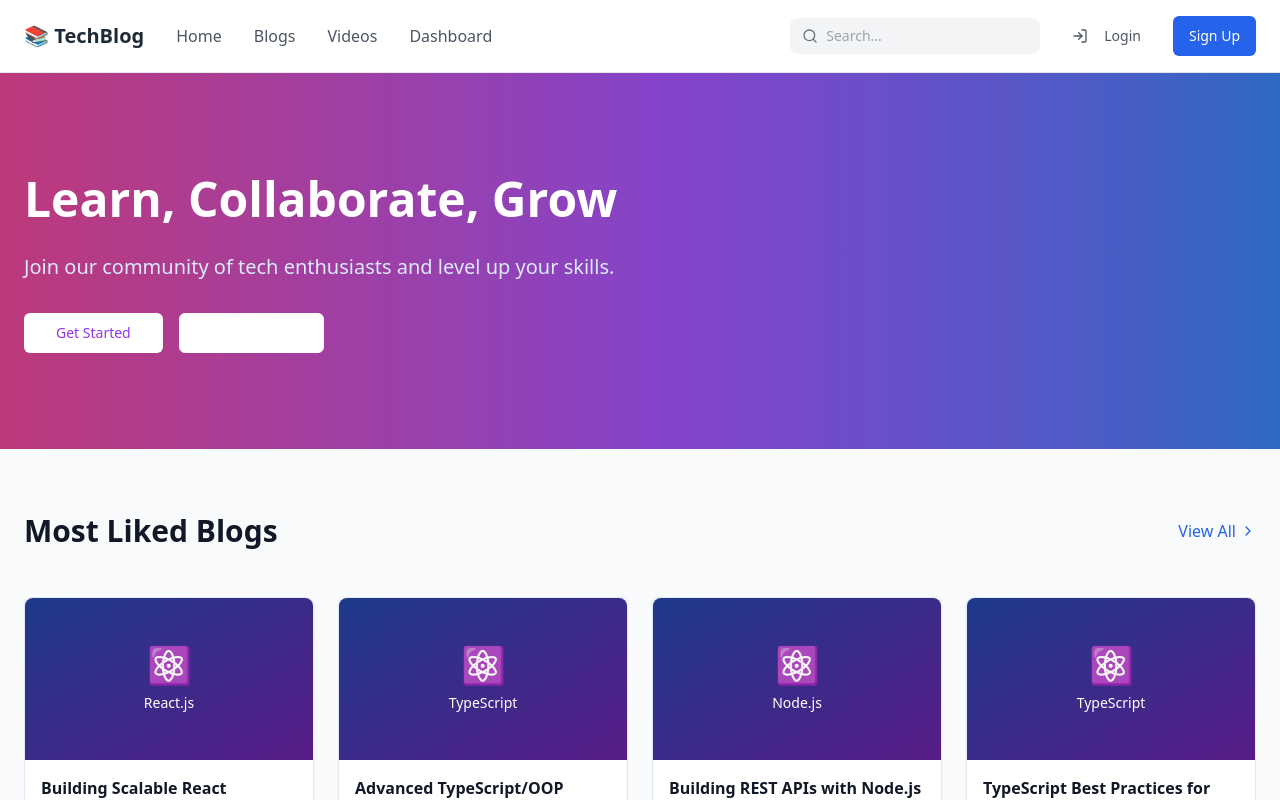
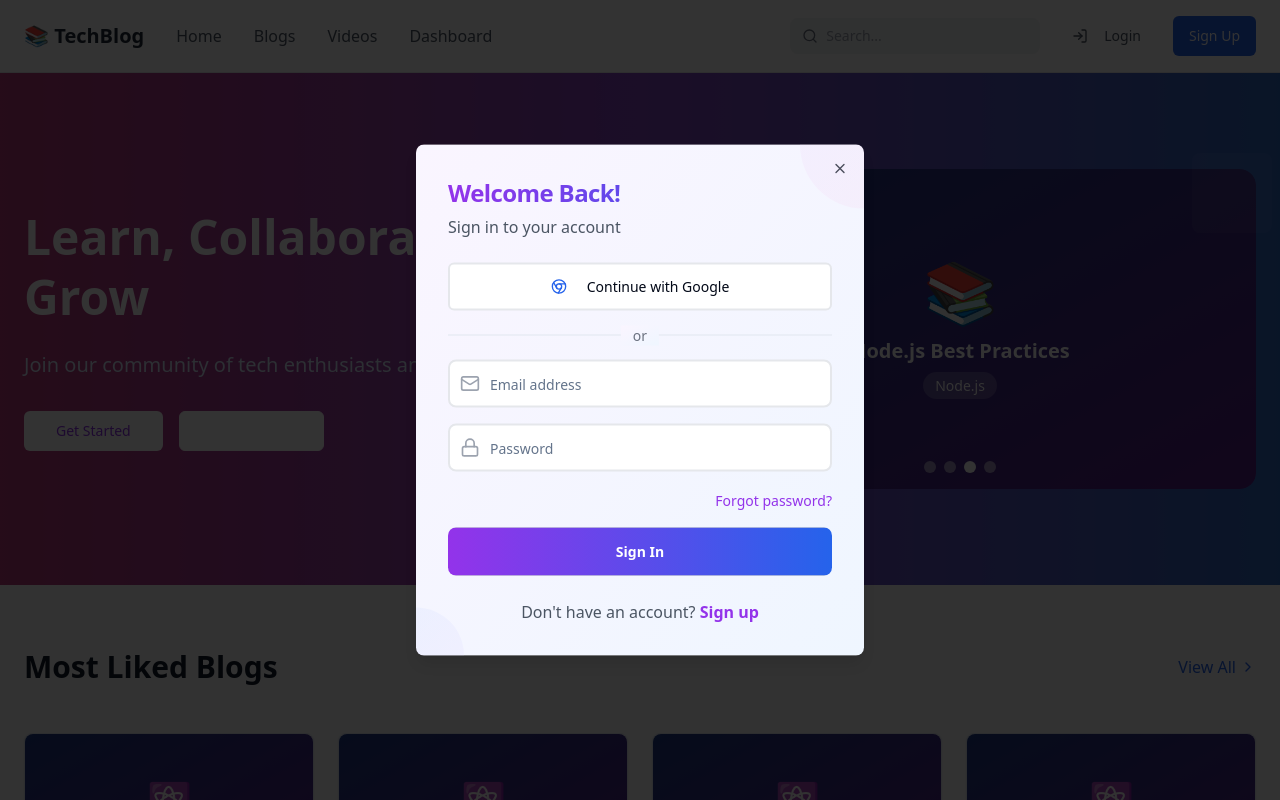
Before and after one commit to Mrinal-01/Tech-Blog-UI-Lovable, a React (Vite) app: page / in a window 1280 px wide. Both pictures are taken after a click on the button "Login". Shown: the top 800 px of the page. Built offline with nearby package versions, Linux system fonts and the light colour scheme.

Commit message:
Add image slider and login/signup popup
Implemented an animated image slider for recent blogs and a UI-decorated login/signup popup with Google login.

```diff
--- a/package.json
+++ b/package.json
@@ -30,7 +30,7 @@
     "@radix-ui/react-radio-group": "^1.2.0",
     "@radix-ui/react-scroll-area": "^1.1.0",
     "@radix-ui/react-select": "^2.1.1",
-    "@radix-ui/react-separator": "^1.1.0",
+    "@radix-ui/react-separator": "^1.1.7",
     "@radix-ui/react-slider": "^1.2.0",
     "@radix-ui/react-slot": "^1.1.0",
     "@radix-ui/react-switch": "^1.1.0",
--- /dev/null
+++ b/src/components/AuthModal.tsx
@@ -0,0 +1,139 @@
+
+import { useState } from "react";
+import { Dialog, DialogContent, DialogHeader, DialogTitle } from "@/components/ui/dialog";
+import { Button } from "@/components/ui/button";
+import { Input } from "@/components/ui/input";
+import { Separator } from "@/components/ui/separator";
+import { Mail, Lock, User, Chrome } from "lucide-react";
+
+interface AuthModalProps {
+  open: boolean;
+  onOpenChange: (open: boolean) => void;
+}
+
+const AuthModal = ({ open, onOpenChange }: AuthModalProps) => {
+  const [isLogin, setIsLogin] = useState(true);
+  const [email, setEmail] = useState("");
+  const [password, setPassword] = useState("");
+  const [name, setName] = useState("");
+
+  const handleSubmit = (e: React.FormEvent) => {
+    e.preventDefault();
+    // Handle form submission here
+    console.log("Form submitted:", { email, password, name });
+  };
+
+  const handleGoogleLogin = () => {
+    // Handle Google login here
+    console.log("Google login clicked");
+  };
+
+  return (
+    <Dialog open={open} onOpenChange={onOpenChange}>
+      <DialogContent className="sm:max-w-md p-0 overflow-hidden bg-gradient-to-br from-purple-50 to-blue-50 border-0">
+        <div className="relative">
+          {/* Decorative background elements */}
+          <div className="absolute top-0 right-0 w-32 h-32 bg-gradient-to-br from-purple-200 to-pink-200 rounded-full opacity-20 -translate-y-16 translate-x-16"></div>
+          <div className="absolute bottom-0 left-0 w-24 h-24 bg-gradient-to-br from-blue-200 to-purple-200 rounded-full opacity-20 translate-y-12 -translate-x-12"></div>
+
+          <div className="relative p-8">
+            <DialogHeader className="text-center mb-6">
+              <DialogTitle className="text-2xl font-bold bg-gradient-to-r from-purple-600 to-blue-600 bg-clip-text text-transparent">
+                {isLogin ? "Welcome Back!" : "Join TechBlog"}
+              </DialogTitle>
+              <p className="text-gray-600 mt-2">
+                {isLogin ? "Sign in to your account" : "Create your account"}
+              </p>
+            </DialogHeader>
+
+            {/* Google Login Button */}
+            <Button
+              onClick={handleGoogleLogin}
+              variant="outline"
+              className="w-full mb-6 h-12 border-2 border-gray-200 hover:border-blue-300 hover:bg-blue-50 transition-all duration-200"
+            >
+              <Chrome className="w-5 h-5 mr-3 text-blue-600" />
+              Continue with Google
+            </Button>
+
+            <div className="relative mb-6">
+              <Separator />
+              <span className="absolute top-1/2 left-1/2 transform -translate-x-1/2 -translate-y-1/2 bg-gradient-to-br from-purple-50 to-blue-50 px-3 text-sm text-gray-500">
+                or
+              </span>
+            </div>
+
+            <form onSubmit={handleSubmit} className="space-y-4">
+              {!isLogin && (
+                <div className="relative">
+                  <User className="absolute left-3 top-1/2 transform -translate-y-1/2 w-5 h-5 text-gray-400" />
+                  <Input
+                    type="text"
+                    placeholder="Full Name"
+                    value={name}
+                    onChange={(e) => setName(e.target.value)}
+                    className="pl-10 h-12 border-2 border-gray-200 focus:border-purple-400 rounded-lg"
+                  />
+                </div>
+              )}
+
+              <div className="relative">
+                <Mail className="absolute left-3 top-1/2 transform -translate-y-1/2 w-5 h-5 text-gray-400" />
+                <Input
+                  type="email"
+                  placeholder="Email address"
+                  value={email}
+                  onChange={(e) => setEmail(e.target.value)}
+                  className="pl-10 h-12 border-2 border-gray-200 focus:border-purple-400 rounded-lg"
+                />
+              </div>
+
+              <div className="relative">
+                <Lock className="absolute left-3 top-1/2 transform -translate-y-1/2 w-5 h-5 text-gray-400" />
+                <Input
+                  type="password"
+                  placeholder="Password"
+                  value={password}
+                  onChange={(e) => setPassword(e.target.value)}
+                  className="pl-10 h-12 border-2 border-gray-200 focus:border-purple-400 rounded-lg"
+                />
+              </div>
+
+              {isLogin && (
+                <div className="text-right">
+                  <button
+                    type="button"
+                    className="text-sm text-purple-600 hover:text-purple-700 transition-colors"
+                  >
+                    Forgot password?
+                  </button>
+                </div>
+              )}
+
+              <Button
+                type="submit"
+                className="w-full h-12 bg-gradient-to-r from-purple-600 to-blue-600 hover:from-purple-700 hover:to-blue-700 text-white font-semibold rounded-lg transition-all duration-200 transform hover:scale-105"
+              >
+                {isLogin ? "Sign In" : "Create Account"}
+              </Button>
+            </form>
+
+            <div className="text-center mt-6">
+              <p className="text-gray-600">
+                {isLogin ? "Don't have an account?" : "Already have an account?"}{" "}
+                <button
+                  onClick={() => setIsLogin(!isLogin)}
+                  className="text-purple-600 hover:text-purple-700 font-semibold transition-colors"
+                >
+                  {isLogin ? "Sign up" : "Sign in"}
+                </button>
+              </p>
+            </div>
+          </div>
+        </div>
+      </DialogContent>
+    </Dialog>
+  );
+};
+
+export default AuthModal;
--- a/src/components/Header.tsx
+++ b/src/components/Header.tsx
@@ -1,9 +1,14 @@
 
 import { Search, LogIn } from "lucide-react";
 import { Button } from "@/components/ui/button";
+import { useState } from "react";
+import AuthModal from "./AuthModal";
 
 const Header = () => {
+  const [authModalOpen, setAuthModalOpen] = useState(false);
+
   return (
+    <>
       <header className="bg-white border-b border-gray-200 px-6 py-4">
         <div className="max-w-7xl mx-auto flex items-center justify-between">
           <div className="flex items-center space-x-8">
@@ -27,16 +32,26 @@ const Header = () => {
                 className="bg-transparent border-none outline-none text-sm"
               />
             </div>
-          <Button variant="ghost" className="text-gray-600">
+            <Button
+              variant="ghost"
+              className="text-gray-600"
+              onClick={() => setAuthModalOpen(true)}
+            >
               <LogIn className="w-4 h-4 mr-2" />
               Login
             </Button>
-          <Button className="bg-blue-600 hover:bg-blue-700 text-white">
+            <Button
+              className="bg-blue-600 hover:bg-blue-700 text-white"
+              onClick={() => setAuthModalOpen(true)}
+            >
               Sign Up
             </Button>
           </div>
         </div>
       </header>
+
+      <AuthModal open={authModalOpen} onOpenChange={setAuthModalOpen} />
+    </>
   );
 };
 
--- a/src/components/Hero.tsx
+++ b/src/components/Hero.tsx
@@ -1,11 +1,50 @@
 
 import { Button } from "@/components/ui/button";
+import { useState, useEffect } from "react";
+
+const blogThumbnails = [
+  {
+    id: 1,
+    title: "Building Scalable React Applications",
+    image: "/lovable-uploads/fab5bbac-401f-4de4-8061-e5cda231c5da.png",
+    category: "React"
+  },
+  {
+    id: 2,
+    title: "Advanced TypeScript Techniques",
+    image: "/lovable-uploads/fab5bbac-401f-4de4-8061-e5cda231c5da.png",
+    category: "TypeScript"
+  },
+  {
+    id: 3,
+    title: "Node.js Best Practices",
+    image: "/lovable-uploads/fab5bbac-401f-4de4-8061-e5cda231c5da.png",
+    category: "Node.js"
+  },
+  {
+    id: 4,
+    title: "Modern Web Development",
+    image: "/lovable-uploads/fab5bbac-401f-4de4-8061-e5cda231c5da.png",
+    category: "Web Dev"
+  }
+];
 
 const Hero = () => {
+  const [currentSlide, setCurrentSlide] = useState(0);
+
+  useEffect(() => {
+    const timer = setInterval(() => {
+      setCurrentSlide((prev) => (prev + 1) % blogThumbnails.length);
+    }, 3000);
+
+    return () => clearInterval(timer);
+  }, []);
+
   return (
     <section className="relative overflow-hidden bg-gradient-to-r from-pink-500 via-purple-500 to-blue-500 text-white">
       <div className="absolute inset-0 bg-black/20"></div>
       <div className="relative max-w-7xl mx-auto px-6 py-24">
+        <div className="grid grid-cols-1 lg:grid-cols-2 gap-12 items-center">
           <div className="max-w-2xl">
             <h1 className="text-5xl font-bold mb-6 leading-tight">
               Learn, Collaborate, Grow
@@ -22,9 +61,46 @@ const Hero = () => {
               </Button>
             </div>
           </div>
+
+          {/* Animated Image Slider */}
+          <div className="relative">
+            <div className="relative w-full h-80 rounded-2xl overflow-hidden">
+              <div
+                className="flex transition-transform duration-500 ease-in-out h-full"
+                style={{ transform: `translateX(-${currentSlide * 100}%)` }}
+              >
+                {blogThumbnails.map((blog, index) => (
+                  <div key={blog.id} className="min-w-full h-full relative">
+                    <div className="w-full h-full bg-gradient-to-br from-blue-900 to-purple-900 flex items-center justify-center rounded-2xl">
+                      <div className="text-center text-white p-8">
+                        <div className="text-6xl mb-4">📚</div>
+                        <h3 className="text-xl font-semibold mb-2">{blog.title}</h3>
+                        <span className="bg-white/20 text-sm px-3 py-1 rounded-full">{blog.category}</span>
                       </div>
-      <div className="absolute right-0 top-0 w-1/2 h-full opacity-30">
-        <div className="w-full h-full bg-gradient-to-l from-transparent to-purple-600/50"></div>
+                    </div>
+                  </div>
+                ))}
+              </div>
+
+              {/* Slider indicators */}
+              <div className="absolute bottom-4 left-1/2 transform -translate-x-1/2 flex space-x-2">
+                {blogThumbnails.map((_, index) => (
+                  <button
+                    key={index}
+                    className={`w-3 h-3 rounded-full transition-all ${
+                      index === currentSlide ? 'bg-white' : 'bg-white/50'
+                    }`}
+                    onClick={() => setCurrentSlide(index)}
+                  />
+                ))}
+              </div>
+            </div>
+
+            {/* Floating thumbnails animation */}
+            <div className="absolute -top-4 -right-4 w-20 h-20 bg-white/10 rounded-lg animate-pulse"></div>
+            <div className="absolute -bottom-4 -left-4 w-16 h-16 bg-white/10 rounded-lg animate-bounce"></div>
+          </div>
+        </div>
       </div>
     </section>
   );
--- a/src/components/ui/separator.tsx
+++ b/src/components/ui/separator.tsx
@@ -1,3 +1,4 @@
+
 import * as React from "react"
 import * as SeparatorPrimitive from "@radix-ui/react-separator"
 
```
Also changed, not shown: public/lovable-uploads/fab5bbac-401f-4de4-8061-e5cda231c5da.png (added), 1 other file (tests, documents, lock files or other folders). Lines whose indentation alone changed are shown as unchanged.
